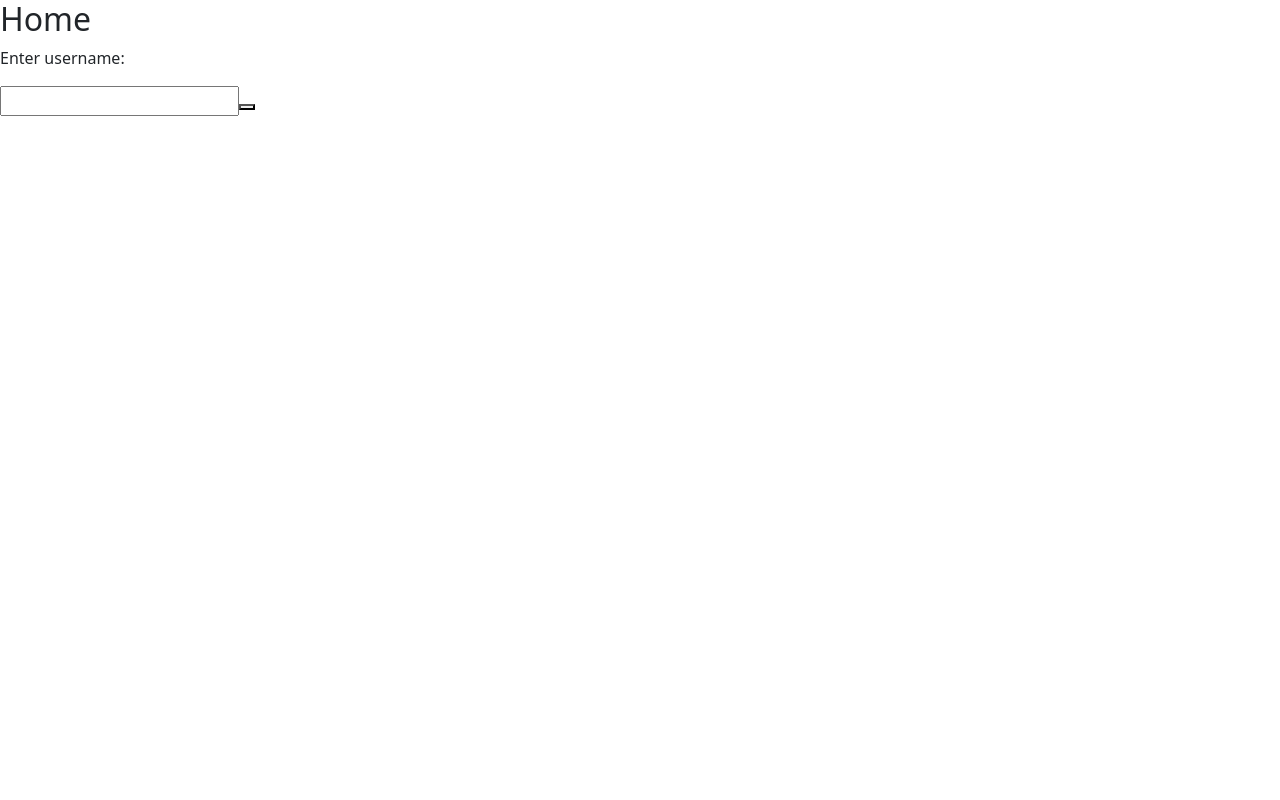
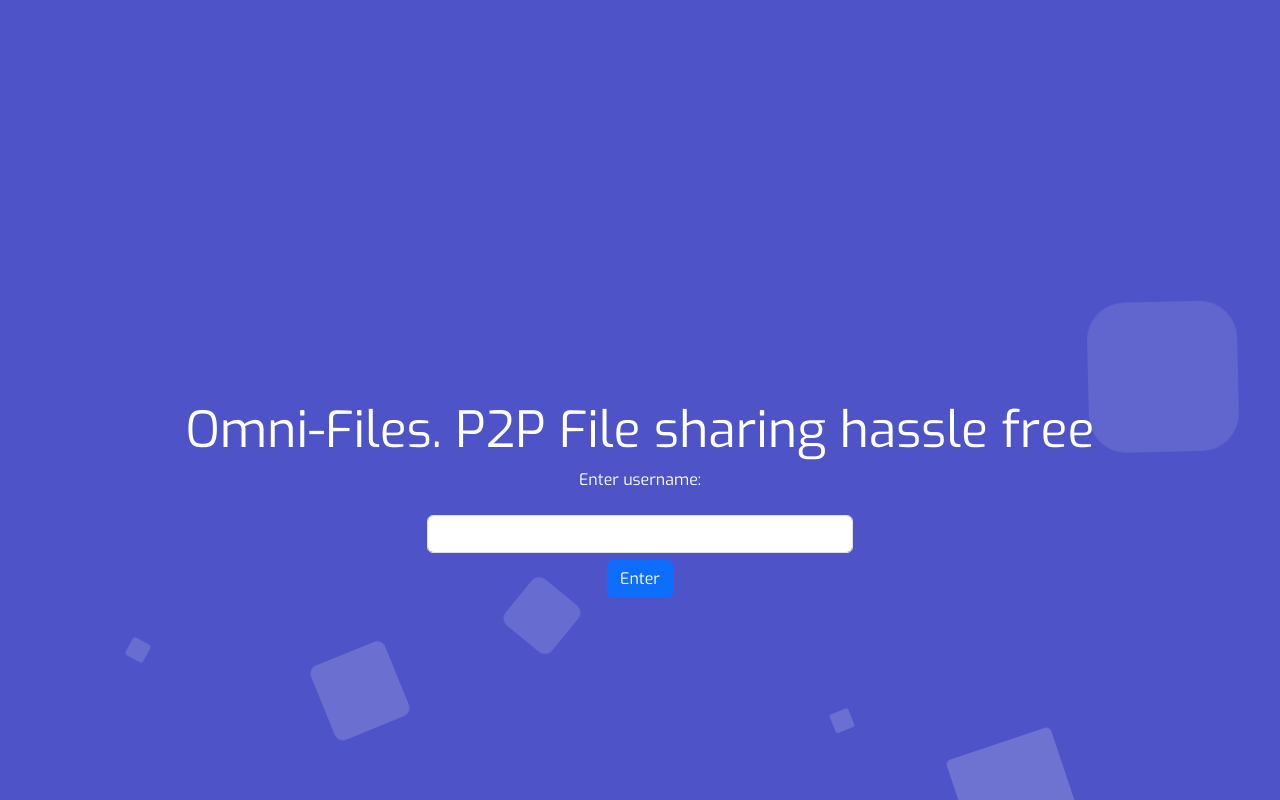
Before and after one commit to Sathvik-Malgikar/omni_files, a React (Create React App) app: page / in a window 1280 px wide. Built offline with nearby package versions, Linux system fonts and the light colour scheme.

Commit message:
bootiful CSS 😉

```diff
--- a/package.json
+++ b/package.json
@@ -12,6 +12,7 @@
     "react": "^18.2.0",
     "react-bootstrap": "^2.9.2",
     "react-dom": "^18.2.0",
+    "react-helmet": "^6.1.0",
     "react-router": "^6.21.1",
     "react-router-dom": "^6.21.1",
     "react-scripts": "5.0.1",
--- a/src/App.tsx
+++ b/src/App.tsx
@@ -8,10 +8,15 @@ import Search from "./Search.tsx";
 import Share from "./Share.tsx";
 import Header from "./Header.tsx";
 import Footer from "./Footer.tsx";
+import { Helmet } from 'react-helmet';
 
 function App() {
   return (
     <div>
+      <Helmet>
+        <title>Omni-Files</title>
+        <link rel="icon" type="image/x-icon" href={"/omni_files.ico"} />
+      </Helmet>
       <Header />
       <BrowserRouter>
         <Routes>
--- a/src/Card.tsx
+++ b/src/Card.tsx
@@ -1,12 +1,22 @@
-import React from 'react';
+import React, { useState } from 'react';
 import BSCard from 'react-bootstrap/Card';
 
 function Card({name,onPress}) {
+  const [hover, sethover] = useState(false)
     return (
-        <BSCard onClick={()=>onPress(name)}>
+        <BSCard onMouseLeave={()=>{
+          sethover(false)
+        }} onMouseEnter={()=>{
+          sethover(true)
+        }} onClick={()=>onPress(name)}>
+          <div className='d-flex' >
+
+          <BSCard.Img height={50} variant='left' src={"https://t4.ftcdn.net/jpg/00/65/77/27/360_F_65772719_A1UV5kLi5nCEWI0BNLLiFaBPEkUbv5Fv.jpg"} ></BSCard.Img>
       <BSCard.Body>
           <BSCard.Text>{name}</BSCard.Text>
+          {hover && <small className="text-muted">Click to Connect</small>}
         </BSCard.Body>
+          </div>
       </BSCard>
     );
 }
--- a/src/Home.tsx
+++ b/src/Home.tsx
@@ -1,18 +1,13 @@
 import React, { useEffect, useState } from "react";
-import {
-  addDoc,
-  collection,
-  doc,
-  getDoc,
-  onSnapshot,
-  setDoc,
-  updateDoc,
-} from "firebase/firestore";
+import { doc, setDoc, updateDoc } from "firebase/firestore";
 import { firestore } from "./firebase";
 import { useNavigate } from "react-router";
-import { Init, peerAcceptAnswer, peerOffer } from "./webRTC.ts";
+import { Init, peerOffer } from "./webRTC.ts";
+import Button from "react-bootstrap/Button";
+import Form from "react-bootstrap/Form";
+import "./orbs.css";
 
-function Home(props) {
+function Home() {
   useEffect(() => {
     Init();
   }, []);
@@ -38,25 +33,44 @@ function Home(props) {
       let offer = await peerOffer(offer_SDPFirebase);
       await setDoc(docRef, {});
 
-    navigate("/Search", {"state" : {"myUsername":uname}})
+      navigate("/Search", { state: { myUsername: uname } });
     }
   };
 
-  const handleEnter : any = (ev : KeyboardEvent)=>{
-    if (ev.key == "Enter"){
-      clickHandler()
+  const handleEnter: any = (ev: KeyboardEvent) => {
+    if (ev.key == "Enter") {
+      clickHandler();
+    }
+  };
 
-    }
-  }
+  return (
+    <>
+     <div className="area">
+        <ul className="circles">
+          <li></li>
+          <li></li>
+          <li></li>
+          <li></li>
+          <li></li>
+          <li></li>
+          <li></li>
+          <li></li>
+          <li></li>
+          <li></li>
+        </ul>
+      </div>
+      <div className="context" onKeyDown={handleEnter}>
+        <h1>Omni-Files. P2P File sharing hassle free</h1>
+    <div  className="d-flex flex-column align-items-center"  >
+    <p className="subtext" >Enter username:</p>
+    <Form.Label column sm="4" >  <Form.Control  onChange={(e) => setuname(e.target.value)}></Form.Control></Form.Label>
+
+       <div> <Button onClick={clickHandler}>Enter</Button></div>
+    </div>
+      </div>
 
 
-  return (
-    <div onKeyDown={handleEnter} >
-      <h2>Home</h2>
-      <p>Enter username:</p>
-      <input onChange={(e) => setuname(e.target.value)}></input>
-      <button onClick={clickHandler}></button>
-    </div>
+    </>
   );
 }
 
--- a/src/Search.tsx
+++ b/src/Search.tsx
@@ -21,6 +21,10 @@ import {
 import { firestore } from "./firebase";
 import { peerAcceptAnswer, peerAnswer } from "./webRTC.ts";
 import { useLocation, useNavigate } from "react-router";
+import Button from "react-bootstrap/Button";
+import Form from "react-bootstrap/Form";
+import Stack from "react-bootstrap/Stack";
+import "./orbs.css"
 
 import Card from "./Card.tsx";
 function Search() {
@@ -37,15 +41,14 @@ function Search() {
     console.log(data["offerSDP"]);
     let answerSDP = await peerAnswer(data["offerSDP"]);
     updateDoc(docRef, { answerSDP: answerSDP, answererName: myUsername });
-    let sub = onSnapshot(docRef,{next : (snap)=>{
-
-        if(!snap.exists()){
-            sub()
-            navigate("/Share",{state : {"partnerName" : offererName}})
-
+    let sub = onSnapshot(docRef, {
+      next: (snap) => {
+        if (!snap.exists()) {
+          sub();
+          navigate("/Share", { state: { partnerName: offererName } });
         }
-
-    }})
+      },
+    });
   };
   const search = async () => {
     let ts: Set<string> = new Set();
@@ -64,8 +67,8 @@ function Search() {
     ar.map(async (ele) => {
       let d = await ele.data();
       console.log(d["offerer"]);
-      if (d["offerer"] == myUsername){
-        return
+      if (d["offerer"] == myUsername) {
+        return;
       }
       ts.add(d["offerer"]);
     });
@@ -96,8 +99,10 @@ function Search() {
         let newData = await snap.data();
         if (newData && newData["answerSDP"]) {
           await peerAcceptAnswer(JSON.parse(newData["answerSDP"]));
-          deleteDoc(docRef)
-          navigate("/Share",{state : {"partnerName" : newData["answererName"]}})
+          deleteDoc(docRef);
+          navigate("/Share", {
+            state: { partnerName: newData["answererName"] },
+          });
         }
       },
     });
@@ -105,14 +110,50 @@ function Search() {
   }, []);
 
   return (
-    <div>
-      <p>Search peers</p>
-      <input onChange={(eve) => setsval(eve.target.value)}></input>
-      {recieveCandidates.map((name) => (
-        <Card onPress={answerHandler} key={name} name={name}></Card>
-      ))}
-      <a href="/Share">Share</a>
+    <>
+      <div className="area">
+        <ul className="circles">
+          <li></li>
+          <li></li>
+          <li></li>
+          <li></li>
+          <li></li>
+          <li></li>
+          <li></li>
+          <li></li>
+          <li></li>
+          <li></li>
+        </ul>
+      </div>
+      <div className="context searchalign d-flex align-items-center justify-content-center">
+
+    <div className="container-md" >
+      <Stack direction="vertical" gap={4}>
+        <Form.Control
+          value={sval}
+          onChange={(eve) => setsval(eve.target.value)}
+          className="me-auto"
+          placeholder="Search peers by username ..."
+        />
+<h3>Available peers:</h3>
+        <div>
+          {recieveCandidates.map((name) => (
+            <Card onPress={answerHandler} key={name} name={name}></Card>
+          ))}
+        </div>
+        <Button
+          onClick={() => {
+            setsval("");
+          }}
+
+        >
+          Clear
+        </Button>
+      </Stack>
     </div>
+      </div>
+
+    </>
   );
 }
 
--- a/src/Share.tsx
+++ b/src/Share.tsx
@@ -8,6 +8,9 @@ import {
 } from "./webRTC.ts";
 import { useLocation, useNavigate } from "react-router";
 import ProgressBar from "react-bootstrap/ProgressBar";
+import Button from "react-bootstrap/Button";
+import { Form, Stack } from "react-bootstrap";
+import "./orbs.css";
 
 function Share(props) {
   const { partnerName } = useLocation().state;
@@ -59,14 +62,14 @@ function Share(props) {
         // console.log(prev[fileName] + (incrSize / fileSizes[fileName]))
         return {
           ...prev,
-          [fileName]: prev[fileName] + (incrSize*100 / fileSizes[fileName]),
+          [fileName]: prev[fileName] + (incrSize * 100) / fileSizes[fileName],
         };
       });
     } else {
       setsendFiles((prev) => {
         return {
           ...prev,
-          [fileName]: prev[fileName] + incrSize*100 / fileSizes[fileName],
+          [fileName]: prev[fileName] + (incrSize * 100) / fileSizes[fileName],
         };
       });
     }
@@ -110,24 +113,53 @@ function Share(props) {
   };
 
   return (
-    <div>
-      <h3>You are now connected to{partnerName}!</h3>
-      <p>Share</p>
-      <input onChange={selectHandler} type="file"></input>
-      <button onClick={sendHandler}>SEND</button>
-      <p>Recieved files:</p>
-      <div>
-        {Object.entries(recFiles).map(([a, b]) => (
-          <ProgressBar animated label={a} key={a} now={b}></ProgressBar>
-        ))}
+    <>
+      <div className="area">
+        <ul className="circles">
+          <li></li>
+          <li></li>
+          <li></li>
+          <li></li>
+          <li></li>
+          <li></li>
+          <li></li>
+          <li></li>
+          <li></li>
+          <li></li>
+        </ul>
       </div>
-      <p>Sent files:</p>
-      <div>
-        {Object.entries(sendFiles).map(([a, b]) => (
-          <ProgressBar animated label={a} key={a} now={b}></ProgressBar>
-        ))}
+      <div className="context sharealign white">
+
+    <Stack gap={4}>
+
+<div className="d-flex justify-content-evenly" >
+        <h3>You are now connected to {partnerName}!</h3>
+<Button variant="danger" onClick={cleanupAndClose} >Leave and destroy room</Button>
+</div>
+        <Form.Control onChange={selectHandler} type="file"></Form.Control>
+        <Button onClick={sendHandler}>SEND</Button>
+        <div className="d-flex align-items-center justify-content-evenly">
+          <div className="d-flex flex-column" >  <p>Recieved files:</p>
+
+          {Object.entries(recFiles).map(([a, b]) => (
+            <ProgressBar variant="success" animated label={a} key={a} now={b}></ProgressBar>
+          ))}
+
+          </div>
+          <div className="d-flex flex-row"> <p>Sent files:</p>
+
+          {Object.entries(sendFiles).map(([a, b]) => (
+            <ProgressBar variant="success" animated label={a} key={a} now={b}></ProgressBar>
+          ))}
+
+          </div>
+        </div>
+    </Stack>
+
+
+
       </div>
-    </div>
+    </>
   );
 }
 
--- a/src/globals.css
+++ b/src/globals.css
@@ -11,3 +11,6 @@ code {
   font-family: source-code-pro, Menlo, Monaco, Consolas, 'Courier New',
     monospace;
 }
+.subtext{
+  color: white;
+}
--- /dev/null
+++ b/src/orbs.css
@@ -0,0 +1,160 @@
+@import url('https://fonts.googleapis.com/css?family=Exo:400,700');
+
+*{
+    margin: 0px;
+    padding: 0px;
+}
+
+body{
+    font-family: 'Exo', sans-serif;
+}
+
+.searchalign{
+    margin-top : -10%;
+}
+
+.sharealign{
+    margin-top : -20%;
+}
+
+.white{
+    color: white;
+}
+
+.context {
+    width: 100%;
+    position: absolute;
+    top:50vh;
+
+}
+
+.context h1{
+    text-align: center;
+    color: #fff;
+    font-size: 50px;
+}
+
+
+.area{
+    background: #4e54c8;
+    background: -webkit-linear-gradient(to left, #8f94fb, #4e54c8);
+    width: 100%;
+    height:100vh;
+
+
+}
+
+.circles{
+    position: absolute;
+    top: 0;
+    left: 0;
+    width: 100%;
+    height: 100%;
+    overflow: hidden;
+}
+
+.circles li{
+    position: absolute;
+    display: block;
+    list-style: none;
+    width: 20px;
+    height: 20px;
+    background: rgba(255, 255, 255, 0.2);
+    animation: animate 25s linear infinite;
+    bottom: -150px;
+
+}
+
+.circles li:nth-child(1){
+    left: 25%;
+    width: 80px;
+    height: 80px;
+    animation-delay: 0s;
+}
+
+
+.circles li:nth-child(2){
+    left: 10%;
+    width: 20px;
+    height: 20px;
+    animation-delay: 2s;
+    animation-duration: 12s;
+}
+
+.circles li:nth-child(3){
+    left: 70%;
+    width: 20px;
+    height: 20px;
+    animation-delay: 4s;
+}
+
+.circles li:nth-child(4){
+    left: 40%;
+    width: 60px;
+    height: 60px;
+    animation-delay: 0s;
+    animation-duration: 18s;
+}
+
+.circles li:nth-child(5){
+    left: 65%;
+    width: 20px;
+    height: 20px;
+    animation-delay: 0s;
+}
+
+.circles li:nth-child(6){
+    left: 75%;
+    width: 110px;
+    height: 110px;
+    animation-delay: 3s;
+}
+
+.circles li:nth-child(7){
+    left: 35%;
+    width: 150px;
+    height: 150px;
+    animation-delay: 7s;
+}
+
+.circles li:nth-child(8){
+    left: 50%;
+    width: 25px;
+    height: 25px;
+    animation-delay: 15s;
+    animation-duration: 45s;
+}
+
+.circles li:nth-child(9){
+    left: 20%;
+    width: 15px;
+    height: 15px;
+    animation-delay: 2s;
+    animation-duration: 35s;
+}
+
+.circles li:nth-child(10){
+    left: 85%;
+    width: 150px;
+    height: 150px;
+    animation-delay: 0s;
+    animation-duration: 11s;
+}
+
+
+
+@keyframes animate {
+
+    0%{
+        transform: translateY(0) rotate(0deg);
+        opacity: 1;
+        border-radius: 0;
+    }
+
+    100%{
+        transform: translateY(-1000px) rotate(720deg);
+        opacity: 0;
+        border-radius: 50%;
+    }
+
+}
```
Also changed, not shown: 2 other files (tests, documents, lock files or other folders).
